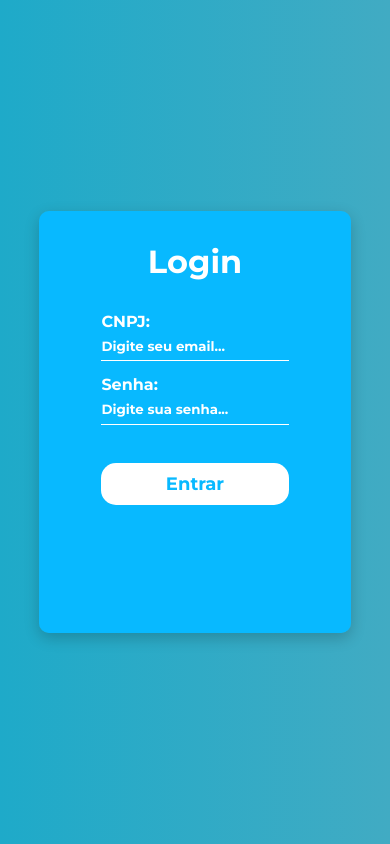
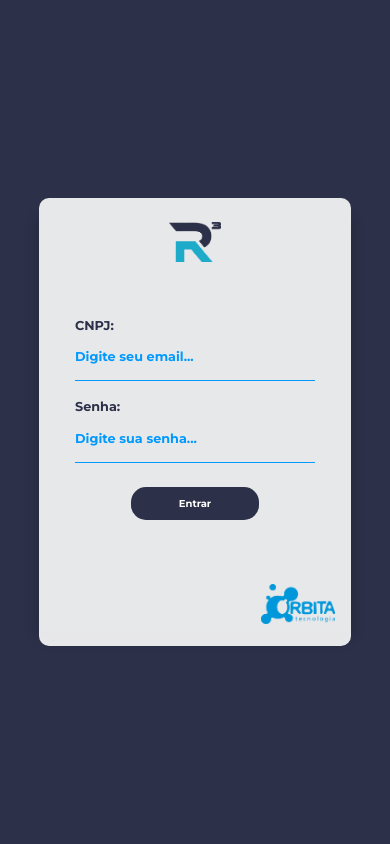
Before and after one commit to orbitatecnologiafsa/DashboardR3, a website: page public/index.html in a window 390 px wide. Drawn offline with nearby package versions, Linux system fonts and the light colour scheme.

Commit message:
Ajustes na tela de login

```diff
--- a/public/css/styleLogin.css
+++ b/public/css/styleLogin.css
@@ -8,7 +8,7 @@
     font-family: 'Montserrat';
 }
 body{
-    background: linear-gradient(to right, #1eaac9, #41abc3);
+    background-color: #2c3048;
     display: flex;
     flex-direction: column;
     align-items: center;
@@ -28,9 +28,9 @@ body{
 }
 .left{
     width: 100%;
-    height: 100%;
+    height: 38rem;
     border-radius: 10px;
-    background-color: #08b9ff;
+    background-color: #f8f8f8eb;
     display: flex;
     align-items: center;
     flex-direction: column;
@@ -48,13 +48,14 @@ body{
     justify-content: center;
     margin-top: 10%;
     font-weight: bold;
-    width: 60%;
+    width: 30rem;
+    font-size: 1.3rem;
 }
 .input-login{
     width: 100%;
 }
 .input-login p{
-    color:  #ffffff;
+    color:  #0099ff;
     font-size: 12px;
     margin-top: 5%;
     font-weight: 600;
@@ -62,33 +63,35 @@ body{
     text-decoration: underline;
 }
 .left form label{
-    color: #ffffff;
+    color: #2c3048;
 }
 .left form input[type="text"]{
     width: 100%;
-    height: 30px;
+    height: 3rem;
     border: none;
     outline: none;
     font-weight: bold;
-    border-bottom: 1px solid #ffffff;
+    font-size: 1rem;
+    border-bottom: 1px solid #0099ff;
     margin-bottom: 7.5%;
     background-color: transparent;
-    color: white;
+    color: #0099ff;
 }
 .left form input[type="password"]{
     font-weight: bold;
 }
 .left form input::placeholder{
-    color: white;
+    color: #0099ff;
 }
 #password_login{
     width: 80%;
-    height: 30px;
+    height: 3rem;
     border: none;
     outline: none;
     font-weight: bold;
+    font-size: 1rem;
     background-color: transparent;
-    color: white;
+    color: #0099ff;
 }
 .input-password{
     width: 100%;
@@ -96,22 +99,15 @@ body{
     display: flex;
     align-items: center;
     justify-content: space-between;
-    border-bottom: 1px solid #ffffff;
+    border-bottom: 1px solid #0099ff;
 
 }
-#olhinhos-azuis {
-    width: 25px;
-    cursor: pointer;
-    transition: 0.2s;
-}
-#olhinhos-azuis:hover{
-    transform: scale(1.1);
-}
+
 #btn-login{
     margin-top: 20%;
-    width: 100%;
-    background-color: #ffffff;
-    color: #08b9ff;
+    width: 18rem;
+    background-color: #2c3048;
+    color: #ffffff;
     padding: 10px 0;
     border: none;
     cursor: pointer;
@@ -124,9 +120,34 @@ span{
     text-decoration: underline;
     cursor: pointer;
 }
+#logoMarca{
+    height: 3.5rem;
+    position: relative;
+    top: 1.5rem;
+    left: 0
+}
+.logo2{
+    display: flex;
+    justify-content: flex-end;
+    width: 100%;
+    padding: 50px 80px;
+}
+#logoMarca2{
+    height: 3.5rem;
 
+}
 
 @media screen and (max-width: 489px) {
+    body {
+        background-color: #2c3048;
+        display: flex;
+        flex-direction: column;
+        align-items: center;
+        justify-content: center;
+        height: 100vh;
+        overflow: hidden;
+        width: 100%;
+    }
     .container{
         width: 80vw;
         height: 50vh;
@@ -138,100 +159,71 @@ span{
     }
    .left{
         width: 100%;
-        height: 100%;
+        height: 28rem;
         border-radius: 10px;
-        background-color: #08b9ff;
+        background-color: #f8f8f8eb;
         display: flex;
         align-items: center;
         flex-direction: column;
    }
-    .left h1{
-        margin-top: 10%;
-        font-size: 2em;
-        text-align: center;
-        color:  #ffffff;
-    }
-    .left form{
+   .left form {
     display: flex;
     flex-direction: column;
     align-items: center;
     justify-content: center;
-        margin-top: 10%;
+    margin-top: 5rem;
     font-weight: bold;
-        width: 60%;
-    }
-    .input-login{
-        width: 100%;
-    }
-    .input-login p{
-        color:  #ffffff;
-        font-size: 12px;
-        margin-top: 5%;
-        font-weight: 600;
-        cursor: pointer;
-        text-decoration: underline;
-    }
-    .left form label{
-        color: #ffffff;
-    }
-    .left form input[type="text"]{
-        width: 100%;
-        height: 30px;
-        border: none;
-        outline: none;
-        font-weight: bold;
-        border-bottom: 1px solid #ffffff;
-        margin-bottom: 7.5%;
-        background-color: transparent;
-        color: white;
-    }
-    .left form input[type="password"]{
-        font-weight: bold;
-    }
-    .left form input::placeholder{
-        color: white;
-    }
-    #password_login{
-        width: 80%;
-        height: 30px;
-        border: none;
-        outline: none;
-        font-weight: bold;
-        background-color: transparent;
-        color: white;
-    }
-    .input-password{
-        width: 100%;
-        height: fit-content;
-        display: flex;
-        align-items: center;
-        justify-content: space-between;
-        border-bottom: 1px solid #ffffff;
+    width: 15rem;
+    font-size: 0.8rem;
 
 }
-    #olhinhos-azuis {
-        width: 25px;
-        cursor: pointer;
-        transition: 0.2s;
-    }
-    #olhinhos-azuis:hover{
-        transform: scale(1.1);
-    }
-    #btn-login{
-        margin-top: 20%;
-        width: 100%;
-        background-color: #ffffff;
-        color: #08b9ff;
+#btn-login {
+    margin-top: 10%;
+    width: 8rem;
+    background-color: #2c3048;
+    color: #ffffff;
     padding: 10px 0;
     border: none;
     cursor: pointer;
     font-weight: bold;
-        font-size: 18px;
+    font-size: 10px;
     border-radius: 15px;
 }
-    span{
-        color: #0393b4;
-        text-decoration: underline;
-        cursor: pointer;
+.left form input[type="text"] {
+    width: 100%;
+    height: 3rem;
+    border: none;
+    outline: none;
+    font-weight: bold;
+    font-size:0.8rem;
+    border-bottom: 1px solid #0099ff;
+    margin-bottom: 7.5%;
+    background-color: transparent;
+    color: #0099ff;
+}
+#password_login {
+    width: 80%;
+    height: 3rem;
+    border: none;
+    outline: none;
+    font-weight: bold;
+    font-size: 0.8rem;
+    background-color: transparent;
+    color: #0099ff;
+}
+#logoMarca {
+    height: 2.5rem;
+    position: relative;
+    top: 1.5rem;
+    left: 0;
+}
+#logoMarca2 {
+    height: 2.5rem;
+}
+.logo2 {
+    display: flex;
+    justify-content: flex-end;
+    width: 100%;
+    padding: 4rem 1rem 0rem 0rem;
 }
 }
--- a/public/index.html
+++ b/public/index.html
@@ -11,7 +11,8 @@
    <div id="app">
        <section class="container" id="main">
            <div class="login left" id="">
-               <h1>Login</h1>
+                <img id="logoMarca" src="./img/R3.png" alt="" srcset="" >
+
                <form id="loginForm" class="form-login" action="" @submit.prevent>
                    <div class="input-login">
                        <div>
@@ -28,16 +29,23 @@
                        <!-- <p>Esqueceu a senha?</p> -->
                    </div>
                    <button type="submit" id="btn-login" @click="login()">Entrar</button>
-               </form>
-           </div>
+                </form>
+                <div class="logo2">
+                    <img id="logoMarca2" src="./img/logo_orbita-transparente (2).png" alt="" srcset="">
+
+                </div>
+
+            </div>
+
            <!-- <div class="sign-in right">
                <h1>Seja bem-vindo ao <span>Dashboard R3</span></h1>
                <img src="img/R3.png" alt="">
                <div class="buttons-mobile">
-                    <button id="btn-login2">Login</button>
+                   <button id="btn-login2">Login</button>
                 </div>
            </div>      -->
        </section>
+
    </div>
 
    <script src="https://cdn.jsdelivr.net/npm/vue@2"></script>
--- a/public/js/vueDashboard.js
+++ b/public/js/vueDashboard.js
@@ -497,8 +497,7 @@ new Vue({
         }
         const searchTerm = this.searchProdutos.toLowerCase();
         return this.comissoesAll.filter(item =>
-            item.NOME.toLowerCase().includes(searchTerm) ||
-            item.VALOR_TOTAL.toLowerCase().includes(searchTerm)
+            item.NOME.toLowerCase().includes(searchTerm)
         )
     },
     filteredCaixaData() {
```
Also changed, not shown: server/index.js (+13 -13 lines), public/img/logo_orbita-transparente (2).png (added). Lines whose indentation alone changed are shown as unchanged.
